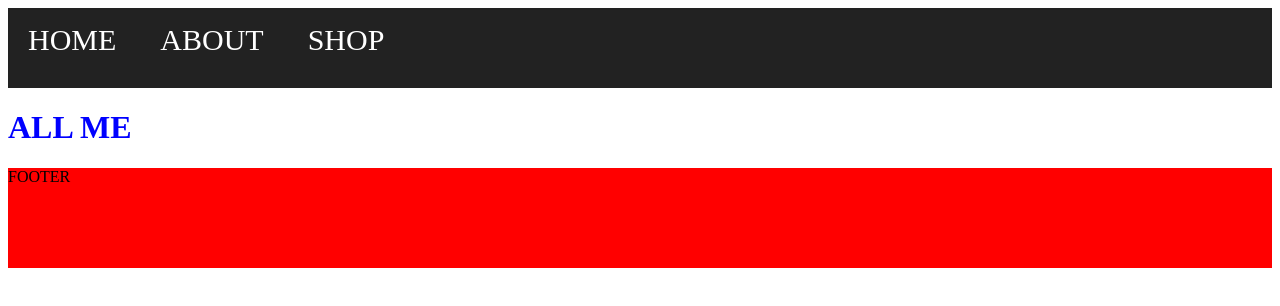
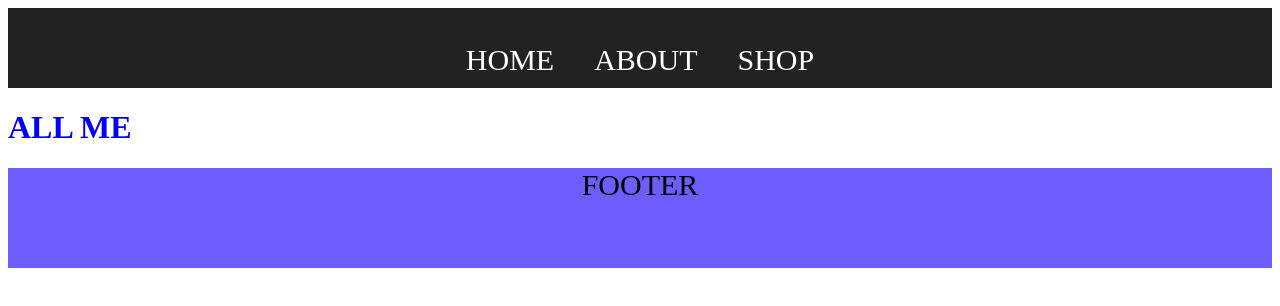
Before and after one commit to Achiillless/project-x, a website: page dev/index.html in a window 1280 px wide. Drawn offline with nearby package versions, Linux system fonts and the light colour scheme; files that its build step writes are made by us from their sources.

Commit message:
accordion done

```diff
--- a/assets/css/slider.css
+++ b/assets/css/slider.css
@@ -682,6 +682,7 @@ main {
 .master-tao .accordion-button.collapsed{
     background-color: var(--bs-accordion-active-color);
     color: var(--bs-accordion-bg);
+    border: 1px solid  #3A444E;
 }
 
 .master-tao .accordion-item .accordion-button::after {
--- a/dev/sass/footer.scss
+++ b/dev/sass/footer.scss
@@ -1,5 +1,9 @@
 footer{
     height: 100px;
-    background: $secondary-color;
+    background: $color-me;
     margin-top: auto;
+    font-size: 30px;
+    display: flex;
+    justify-content: center;
+
 }
--- a/dev/sass/header.scss
+++ b/dev/sass/header.scss
@@ -2,13 +2,16 @@ header{
 	height: 50px;
 	padding: 15px 0;
 	background: #222;
+	display: flex;
+	justify-content: center;
 	a {
 		color: #fff;
 		font-size: 30px;
 		margin: 20px 20px;
 		text-decoration: none;
+		transition: .3s;
 	}
 	a:hover{
-		color:red ;
+		color: #e78b00 ;
 	}
 }
--- a/dev/sass/variables.scss
+++ b/dev/sass/variables.scss
@@ -6,3 +6,4 @@ $font-size: 16px;
 ///colors///
 $primary-color: #222;
 $secondary-color: #f00;
+$color-me: #6d5dff ;
```
Also changed, not shown: build/style.css, build/style.min.css, 1 other file.
